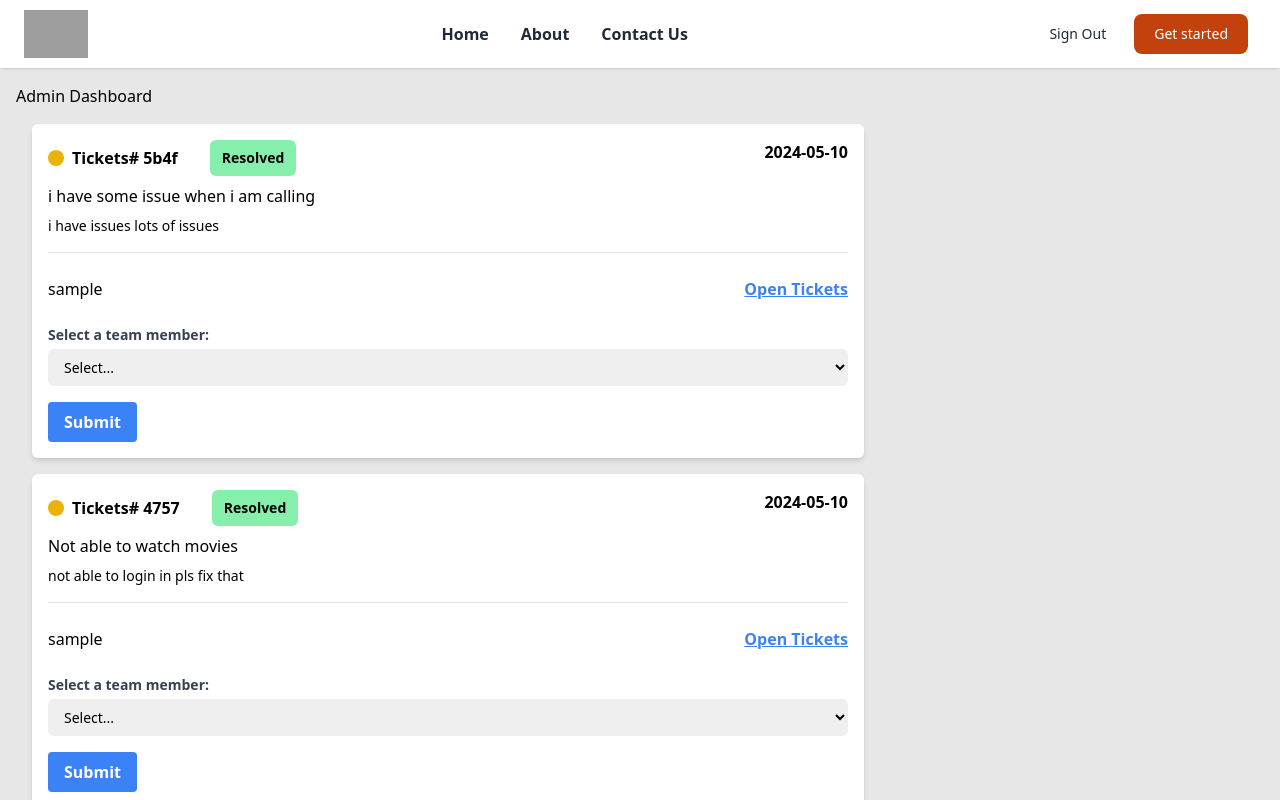
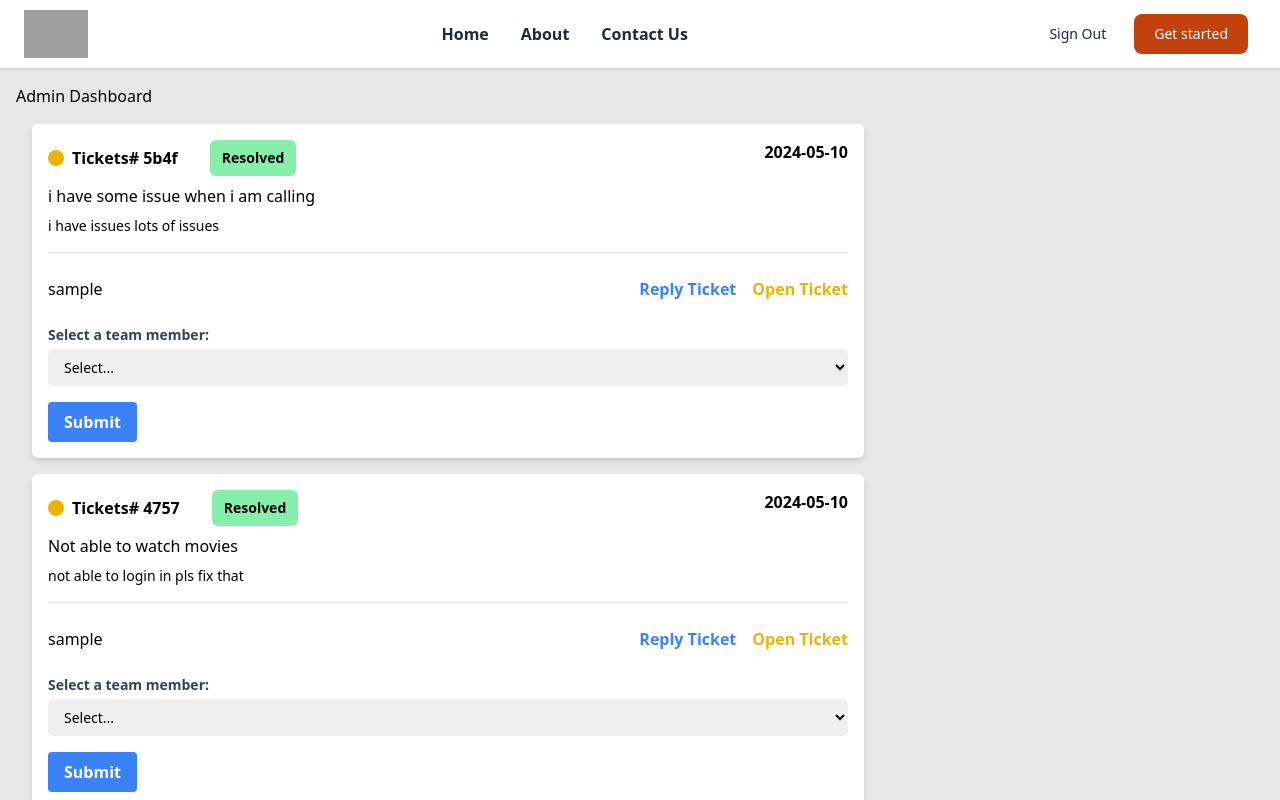
Before and after one commit to developerashish02/tickets-system, a React (Vite) app: page /admin in a window 1280 px wide. Shown: the top 800 px of the page. Built offline with nearby package versions, Linux system fonts and the light colour scheme; data requests are answered from the project's data file; sample sign-in values are in the browser's storage; grey boxes are pictures that could not be loaded.

Commit message:
Add navigation for ticket views

```diff
--- a/db.json
+++ b/db.json
@@ -144,6 +144,33 @@
       "ticketId": "dae2",
       "date": "2024-05-11",
       "userName": "akaThangesh1"
+    },
+    {
+      "id": "3468",
+      "userId": "ad63",
+      "file": "",
+      "description": "aaa",
+      "ticketId": "4757",
+      "date": "2024-05-12",
+      "userName": "akaThangesh1"
+    },
+    {
+      "id": "9987",
+      "userId": "ad63",
+      "file": "",
+      "description": "okay fine looks good ",
+      "ticketId": "5b4f",
+      "date": "2024-05-12",
+      "userName": "ashishGaikwad"
+    },
+    {
+      "id": "5a38",
+      "userId": "ad63",
+      "file": "",
+      "description": "have some issue need to look at ",
+      "ticketId": "5b4f",
+      "date": "2024-05-12",
+      "userName": "akaThangesh1"
     }
   ],
   "tickets-assigned": [
--- a/src/component/Dashboard/Ticket.jsx
+++ b/src/component/Dashboard/Ticket.jsx
@@ -4,6 +4,7 @@ import ReplayForm from "../ReplayForm";
 import useGetUser from "../../Hooks/useGetUser";
 import DropdownForm from "../DropdownForm";
 import { useSignInQuery } from "../../services/SignUpApi";
+import { Link } from "react-router-dom";
 
 const Ticket = ({ ticket, userInfo }) => {
   const [replay, setReplay] = useState(false);
@@ -33,12 +34,21 @@ const Ticket = ({ ticket, userInfo }) => {
           <span>{userInfo?.username}</span>
         </div>
 
-        <p
-          className="font-bold text-blue-500 underline cursor-pointer"
-          onClick={handleOpenForm}
-        >
-          Open Tickets
-        </p>
+        <div className="flex space-x-4">
+          <p
+            className="font-bold text-blue-500 hover:underline cursor-pointer"
+            onClick={handleOpenForm}
+          >
+            Reply Ticket
+          </p>
+
+          <Link
+            to={`/ticket-response/${ticket?.id}`}
+            className="text-yellow-500 font-bold"
+          >
+            Open Ticket
+          </Link>
+        </div>
       </div>
 
       {userInfo.role === "admin" && (
--- a/src/component/Dashboard/Tickets.jsx
+++ b/src/component/Dashboard/Tickets.jsx
@@ -37,24 +37,9 @@ const Tickets = () => {
         </NavLink>
       </div>
 
-      <div>
-        {/* {userTickets?.map((ticket) => (
-          <Link
-            key={ticket.id}
-            to={`/ticket-response/${ticket?.id}`}
-            className="flex  flex-col items-center "
-          >
-            <Ticket ticket={ticket} userInfo={userInfo} />
-          </Link>
-        ))} */}
+      <div className="flex  flex-col items-center ">
         {userTickets?.map((ticket) => (
-          <Link
-            key={ticket.id}
-            // to={`/ticket-response/${ticket?.id}`}
-            className="flex  flex-col items-center "
-          >
-            <Ticket ticket={ticket} userInfo={userInfo} />
-          </Link>
+          <Ticket ticket={ticket} userInfo={userInfo} key={ticket.id} />
         ))}
       </div>
     </div>
```
